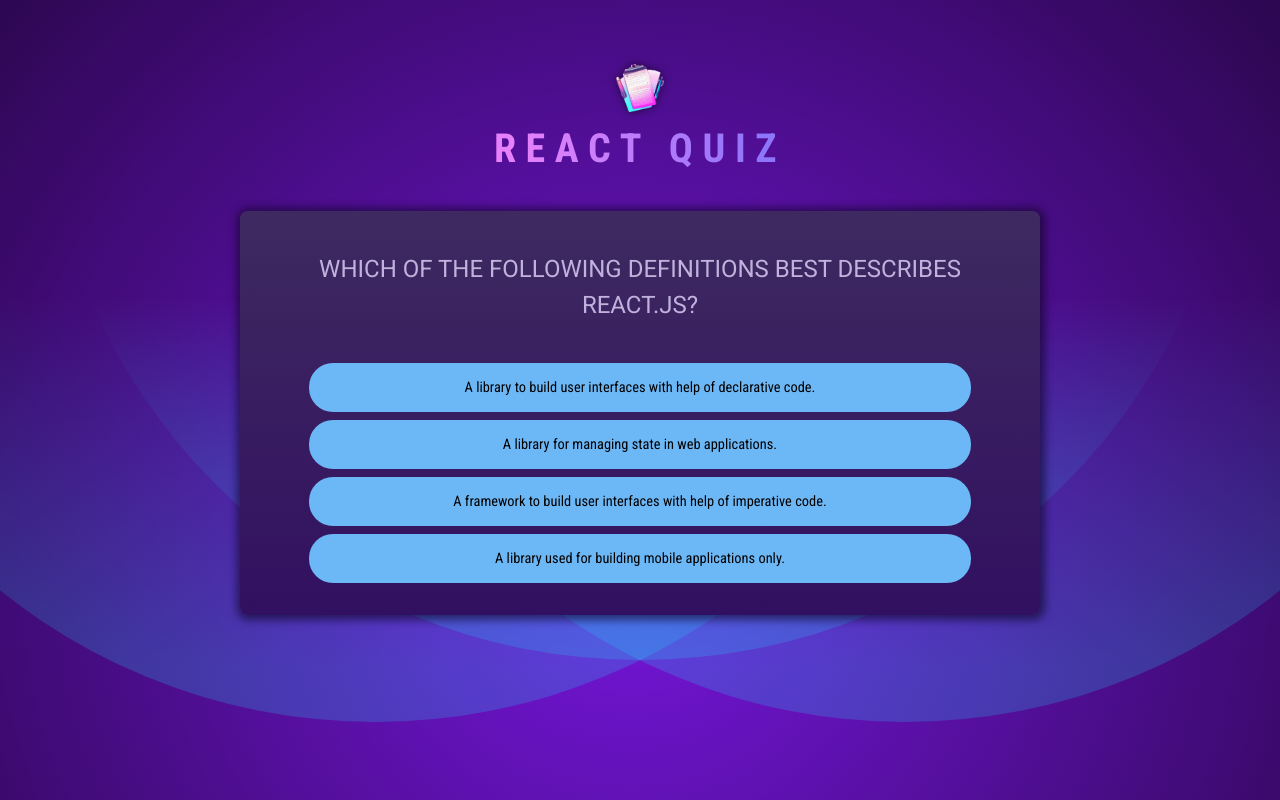
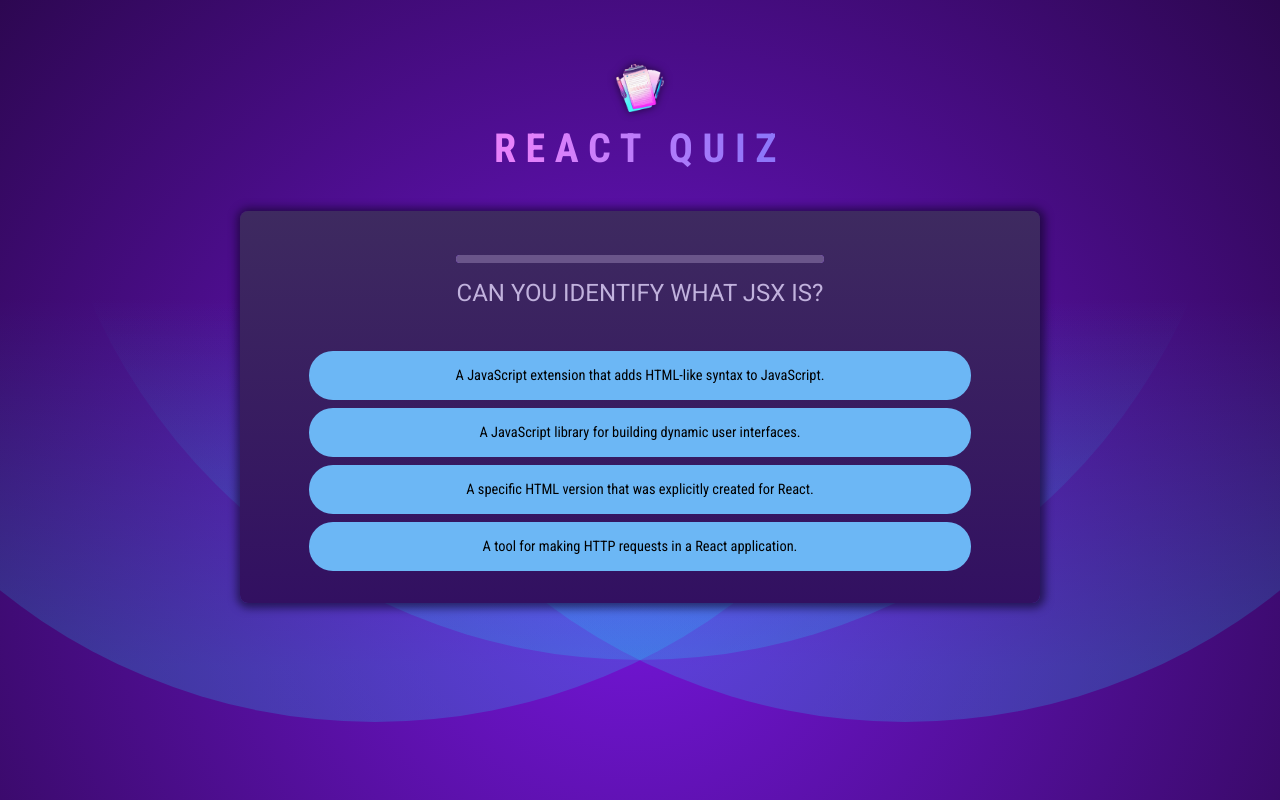
Before and after one commit to PomiHD/ReactQuizApp-Practice, a React (Vite) app: page / in a window 1280 px wide. Built offline with nearby package versions, Linux system fonts and the light colour scheme.

Commit message:
195. Adding Question Timers

```diff
--- /dev/null
+++ b/src/components/QuestionTimer.tsx
@@ -0,0 +1,26 @@
+import { useEffect, useState } from "react";
+
+export default function QuestionTimer({ onTimeout, maxTime }) {
+  const [timeLeft, setTimeLeft] = useState(maxTime);
+
+  useEffect(() => {
+    const timer = setTimeout(() => {
+      onTimeout();
+    }, maxTime);
+    // return clearTimeout(timer);
+  }, [maxTime, onTimeout]);
+
+  useEffect(() => {
+    const timer = setInterval(() => {
+      setTimeLeft((prevTime) => prevTime - 100);
+    }, 100);
+
+    // return clearInterval(timer);
+  }, []);
+
+  return (
+    <>
+      <progress id="question-time" value={timeLeft} max={maxTime}></progress>
+    </>
+  );
+}
--- a/src/components/Quiz.tsx
+++ b/src/components/Quiz.tsx
@@ -1,6 +1,8 @@
 import QUESTIONS from "../questions.ts";
 import { useState } from "react";
 import QuizOverImg from "../assets/quiz-complete.png";
+import QuestionTimer from "./QuestionTimer.tsx";
+
 export default function Quiz() {
   const [userAnswers, setUserAnswers] = useState([]);
 
@@ -34,6 +36,10 @@
       <main>
         <div id={"quiz"}>
           <div id={"question"}>
+            <QuestionTimer
+              onTimeout={() => handleSelectAnswer(null)}
+              maxTime={5000}
+            />
             <h2 id={"question-overview"}>
               {QUESTIONS[activeQuestionIndex].text}
             </h2>
```
